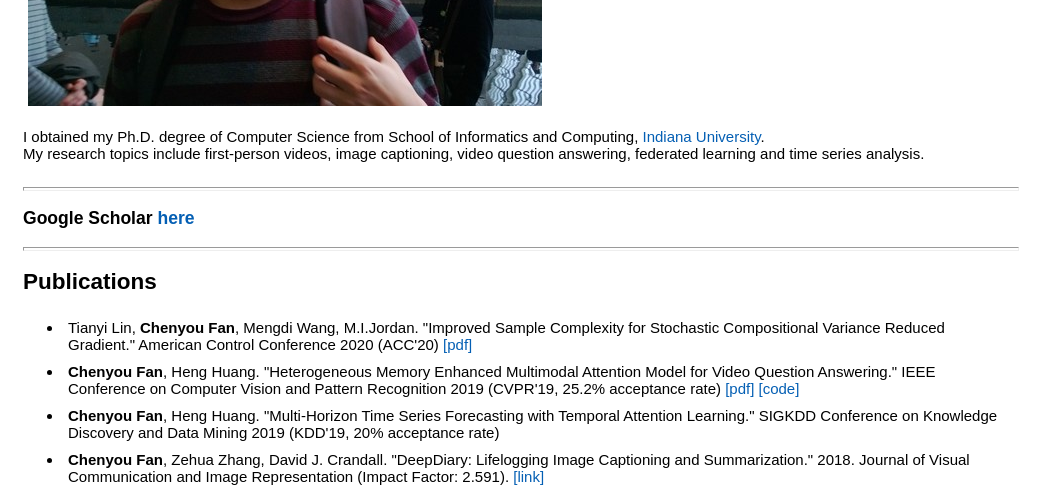
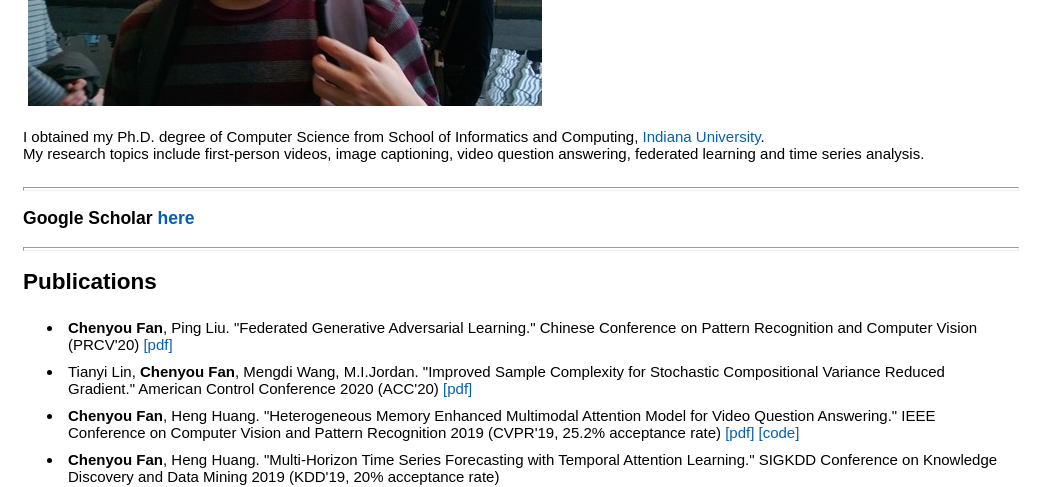
Before and after one commit to fanchenyou/homepage, a plain HTML site: page index.html in a window 1280 px wide. Shown: the part 259-746 px from the top of the page, without its empty margins (0-1059 px from the left). Drawn offline with Linux system fonts and the light colour scheme.

Commit message:
add prcv20

```diff
--- a/index.html
+++ b/index.html
@@ -84,6 +84,11 @@ My research topics include first-person videos, image captioning, video question
 <!-- <h3>List of selected recent publications</h3> -->
 
 <ul>
+
+<li></font> <b>Chenyou Fan</b>, Ping Liu. "Federated Generative Adversarial Learning."
+Chinese Conference on Pattern Recognition and Computer Vision (PRCV'20)
+<a href="https://arxiv.org/abs/2005.03793" target="_blank">[pdf]</a>
+</li>
 
 <li></font> Tianyi Lin, <b>Chenyou Fan</b>, Mengdi Wang, M.I.Jordan. "Improved Sample Complexity for Stochastic Compositional Variance Reduced Gradient."
 American Control Conference 2020 (ACC'20)
@@ -209,7 +214,7 @@ RL  <a href="https://github.com/fanchenyou/RL-study" target="_blank">src</a><br>
 </ul>
 
 
-<p align="right"><span style="font-size: 13px;">Updated 05/31/2020</span></p>
+<p align="right"><span style="font-size: 13px;">Updated 07/10/2020</span></p>
 
 </tbody></table>
 
```
